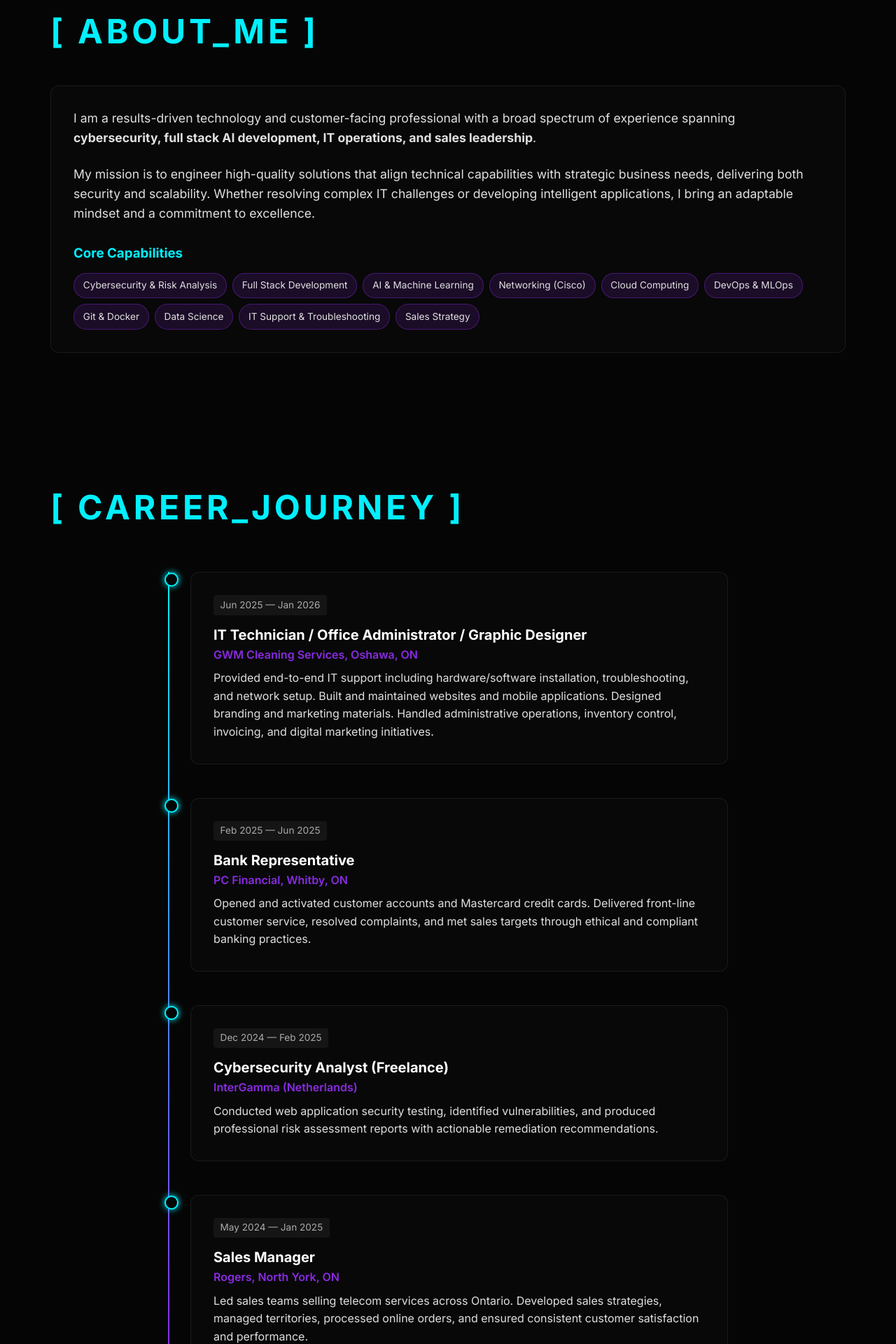
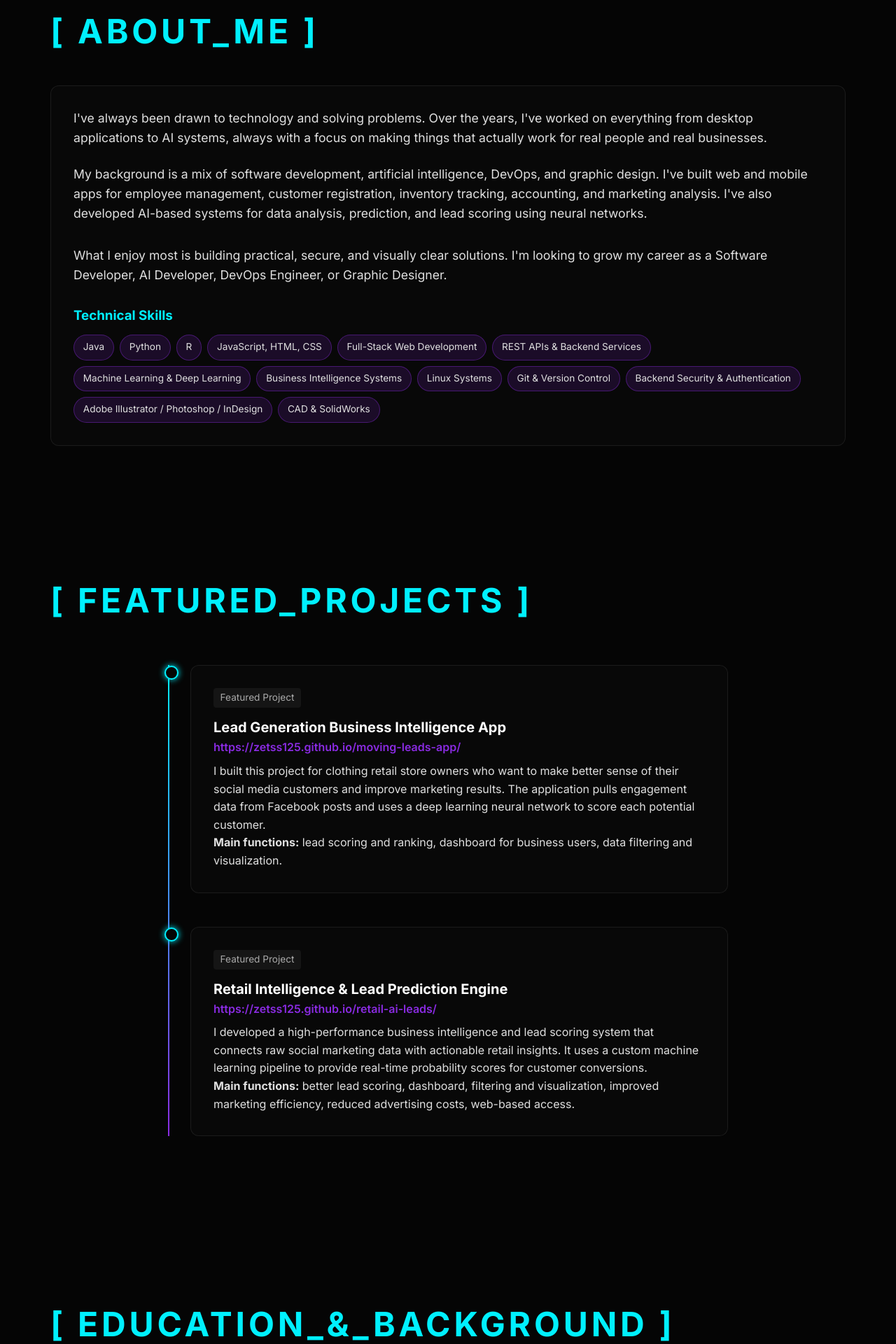
Before and after one commit to zetss125/career-website, a Next.js app: page / in a window 1280 px wide. Shown: the part 880-2800 px from the top of the page at 70% size. Built offline with nearby package versions, Linux system fonts and the light colour scheme.

Commit message:
Align portfolio website content with new PDF

```diff
--- a/src/app/layout.tsx
+++ b/src/app/layout.tsx
@@ -6,8 +6,8 @@ import ChatWidget from '@/components/ChatWidget';
 const inter = Inter({ subsets: ['latin'], variable: '--font-sans' });
 
 export const metadata: Metadata = {
-  title: 'RAWAD ABI NAIM | Full Stack AI & Cybersecurity Professional',
-  description: 'Portfolio of Rawad Abi Naim, Full Stack AI Software Engineer, Cybersecurity Analyst, and Technology Professional.',
+  title: 'RAWAD ABI NAIM | Software & AI Developer | DevOps Engineer | Graphic Designer',
+  description: 'Portfolio of Rawad Abi Naim, covering software development, AI systems, DevOps, cybersecurity-related work, and graphic design.',
 };
 
 export default function RootLayout({
--- a/src/app/page.tsx
+++ b/src/app/page.tsx
@@ -8,16 +8,16 @@ export default function Home() {
         <div className="container">
           <div style={{ maxWidth: '800px' }}>
             <p className="animate-fade-in" style={{ color: 'var(--accent-cyan)', fontWeight: 600, marginBottom: '1rem', letterSpacing: '0.1em', textTransform: 'uppercase' }}>
-              Initializing protocol... Welcome to the portfolio of
+              Professional portfolio of
             </p>
             <h1 className="animate-fade-in delay-100 gradient-text" style={{ marginBottom: '1rem' }}>
               RAWAD ABI NAIM
             </h1>
             <h3 className="animate-fade-in delay-200" style={{ color: '#aaa', fontWeight: 400, fontSize: '1.5rem', marginBottom: '2rem' }}>
-              Full Stack AI Software Engineer & Cybersecurity Analyst
+              Software & AI Developer | DevOps Engineer | Graphic Designer
             </h3>
             <p className="animate-fade-in delay-300" style={{ fontSize: '1.1rem', marginBottom: '3rem', maxWidth: '600px' }}>
-              Bridging robust enterprise solutions with cutting-edge AI and unyielding cybersecurity protocols. Located in Oshawa, ON.
+              I&apos;m drawn to technology and solving problems. My work spans software development, artificial intelligence, DevOps, and graphic design with a focus on practical, secure, and visually clear solutions. Ontario, Canada.
             </p>
             <div className="animate-fade-in delay-400" style={{ display: 'flex', gap: '1rem', flexWrap: 'wrap' }}>
               <a href="#portfolio" className="btn btn-primary">View Professional Portfolio</a>
@@ -34,24 +34,30 @@ export default function Home() {
           <h2>[ About_Me ]</h2>
           <div className="glass-panel" style={{ marginTop: '3rem' }}>
             <p style={{ fontSize: '1.1rem', marginBottom: '1.5rem' }}>
-              I am a results-driven technology and customer-facing professional with a broad spectrum of experience spanning <strong>cybersecurity, full stack AI development, IT operations, and sales leadership</strong>.
+              I&apos;ve always been drawn to technology and solving problems. Over the years, I&apos;ve worked on everything from desktop applications to AI systems, always with a focus on making things that actually work for real people and real businesses.
             </p>
             <p style={{ fontSize: '1.1rem', marginBottom: '2rem' }}>
-              My mission is to engineer high-quality solutions that align technical capabilities with strategic business needs, delivering both security and scalability. Whether resolving complex IT challenges or developing intelligent applications, I bring an adaptable mindset and a commitment to excellence.
+              My background is a mix of software development, artificial intelligence, DevOps, and graphic design. I&apos;ve built web and mobile apps for employee management, customer registration, inventory tracking, accounting, and marketing analysis. I&apos;ve also developed AI-based systems for data analysis, prediction, and lead scoring using neural networks.
+            </p>
+            <p style={{ fontSize: '1.1rem', marginBottom: '2rem' }}>
+              What I enjoy most is building practical, secure, and visually clear solutions. I&apos;m looking to grow my career as a Software Developer, AI Developer, DevOps Engineer, or Graphic Designer.
             </p>
 
-            <h3 style={{ marginTop: '2rem', marginBottom: '1rem', color: 'var(--accent-cyan)' }}>Core Capabilities</h3>
+            <h3 style={{ marginTop: '2rem', marginBottom: '1rem', color: 'var(--accent-cyan)' }}>Technical Skills</h3>
             <div className="badges-container">
-              <span className="badge">Cybersecurity & Risk Analysis</span>
-              <span className="badge">Full Stack Development</span>
-              <span className="badge">AI & Machine Learning</span>
-              <span className="badge">Networking (Cisco)</span>
-              <span className="badge">Cloud Computing</span>
-              <span className="badge">DevOps & MLOps</span>
-              <span className="badge">Git & Docker</span>
-              <span className="badge">Data Science</span>
-              <span className="badge">IT Support & Troubleshooting</span>
-              <span className="badge">Sales Strategy</span>
+              <span className="badge">Java</span>
+              <span className="badge">Python</span>
+              <span className="badge">R</span>
+              <span className="badge">JavaScript, HTML, CSS</span>
+              <span className="badge">Full-Stack Web Development</span>
+              <span className="badge">REST APIs & Backend Services</span>
+              <span className="badge">Machine Learning & Deep Learning</span>
+              <span className="badge">Business Intelligence Systems</span>
+              <span className="badge">Linux Systems</span>
+              <span className="badge">Git & Version Control</span>
+              <span className="badge">Backend Security & Authentication</span>
+              <span className="badge">Adobe Illustrator / Photoshop / InDesign</span>
+              <span className="badge">CAD & SolidWorks</span>
             </div>
           </div>
         </div>
@@ -60,46 +66,28 @@ export default function Home() {
       {/* EXPERIENCE SECTION */}
       <section id="experience" className="section">
         <div className="container">
-          <h2>[ Career_Journey ]</h2>
+          <h2>[ Featured_Projects ]</h2>
           <div style={{ marginTop: '4rem' }}>
             <div className="timeline">
-
               <div className="timeline-item glass-panel">
                 <div className="timeline-content">
-                  <span className="date">Jun 2025 — Jan 2026</span>
-                  <h3>IT Technician / Office Administrator / Graphic Designer</h3>
-                  <div className="company">GWM Cleaning Services, Oshawa, ON</div>
-                  <p>Provided end-to-end IT support including hardware/software installation, troubleshooting, and network setup. Built and maintained websites and mobile applications. Designed branding and marketing materials. Handled administrative operations, inventory control, invoicing, and digital marketing initiatives.</p>
+                  <span className="date">Featured Project</span>
+                  <h3>Lead Generation Business Intelligence App</h3>
+                  <div className="company"><a href="https://zetss125.github.io/moving-leads-app/" target="_blank" rel="noopener noreferrer">https://zetss125.github.io/moving-leads-app/</a></div>
+                  <p>I built this project for clothing retail store owners who want to make better sense of their social media customers and improve marketing results. The application pulls engagement data from Facebook posts and uses a deep learning neural network to score each potential customer.</p>
+                  <p><strong>Main functions:</strong> lead scoring and ranking, dashboard for business users, data filtering and visualization.</p>
                 </div>
               </div>
 
               <div className="timeline-item glass-panel">
                 <div className="timeline-content">
-                  <span className="date">Feb 2025 — Jun 2025</span>
-                  <h3>Bank Representative</h3>
-                  <div className="company">PC Financial, Whitby, ON</div>
-                  <p>Opened and activated customer accounts and Mastercard credit cards. Delivered front-line customer service, resolved complaints, and met sales targets through ethical and compliant banking practices.</p>
+                  <span className="date">Featured Project</span>
+                  <h3>Retail Intelligence & Lead Prediction Engine</h3>
+                  <div className="company"><a href="https://zetss125.github.io/retail-ai-leads/" target="_blank" rel="noopener noreferrer">https://zetss125.github.io/retail-ai-leads/</a></div>
+                  <p>I developed a high-performance business intelligence and lead scoring system that connects raw social marketing data with actionable retail insights. It uses a custom machine learning pipeline to provide real-time probability scores for customer conversions.</p>
+                  <p><strong>Main functions:</strong> better lead scoring, dashboard, filtering and visualization, improved marketing efficiency, reduced advertising costs, web-based access.</p>
                 </div>
               </div>
-
-              <div className="timeline-item glass-panel">
-                <div className="timeline-content">
-                  <span className="date">Dec 2024 — Feb 2025</span>
-                  <h3>Cybersecurity Analyst (Freelance)</h3>
-                  <div className="company">InterGamma (Netherlands)</div>
-                  <p>Conducted web application security testing, identified vulnerabilities, and produced professional risk assessment reports with actionable remediation recommendations.</p>
-                </div>
-              </div>
-
-              <div className="timeline-item glass-panel">
-                <div className="timeline-content">
-                  <span className="date">May 2024 — Jan 2025</span>
-                  <h3>Sales Manager</h3>
-                  <div className="company">Rogers, North York, ON</div>
-                  <p>Led sales teams selling telecom services across Ontario. Developed sales strategies, managed territories, processed online orders, and ensured consistent customer satisfaction and performance.</p>
-                </div>
-              </div>
-
             </div>
           </div>
         </div>
@@ -108,38 +96,39 @@ export default function Home() {
       {/* EDUCATION SECTION */}
       <section id="education" className="section">
         <div className="container">
-          <h2>[ Education_&_Certs ]</h2>
+          <h2>[ Education_&_Background ]</h2>
           <div className="grid grid-cols-2" style={{ marginTop: '3rem' }}>
-
             <div className="glass-panel">
               <h3 style={{ color: 'var(--accent-cyan)' }}>Education</h3>
               <ul style={{ listStyle: 'none', padding: 0, marginTop: '1.5rem' }}>
                 <li style={{ marginBottom: '1.5rem' }}>
-                  <strong>Graduate Certificate — Artificial Intelligence Analysis, Design & Implementation</strong><br/>
-                  <span style={{ color: '#aaa', fontSize: '0.9rem' }}>Durham College, Oshawa, ON (Jan 2025 - Aug 2025)</span>
+                  <strong>Bachelor of Mechatronics Engineering</strong><br/>
+                  <span style={{ color: '#aaa', fontSize: '0.9rem' }}>University of Balamand, Lebanon</span>
                 </li>
                 <li style={{ marginBottom: '1.5rem' }}>
-                  <strong>Bachelor of Nuclear Engineering</strong><br/>
-                  <span style={{ color: '#aaa', fontSize: '0.9rem' }}>Ontario Tech University, Oshawa, ON (Jan 2022 - Jan 2024)</span>
+                  <strong>Final Year Engineering Project</strong><br/>
+                  <span style={{ color: '#aaa', fontSize: '0.9rem' }}>Autonomous Drones — supervised by Dr. Gilbert Tekli</span>
                 </li>
                 <li>
-                  <strong>Bachelor of Mechatronics Engineering</strong><br/>
-                  <span style={{ color: '#aaa', fontSize: '0.9rem' }}>University of Balamand, Lebanon (Sep 2017 - Jul 2021)</span>
+                  <strong>Project Focus</strong><br/>
+                  <span style={{ color: '#aaa', fontSize: '0.9rem' }}>Design and simulation of a drone capable of flying autonomously from one coordinate location to another.</span>
                 </li>
               </ul>
             </div>
 
             <div className="glass-panel">
-              <h3 style={{ color: 'var(--accent-purple)' }}>Certifications & Training</h3>
+              <h3 style={{ color: 'var(--accent-purple)' }}>Additional Experience</h3>
               <div className="badges-container" style={{ marginTop: '1.5rem' }}>
-                <span className="badge">Cisco Introduction to Cybersecurity</span>
-                <span className="badge">CCNA Routing & Switching</span>
-                <span className="badge">Ethical Hacking (Udemy)</span>
-                <span className="badge">Advanced Python</span>
-                <span className="badge">Wireshark Network Analysis</span>
+                <span className="badge">Java Desktop Applications</span>
+                <span className="badge">Library Management System</span>
+                <span className="badge">Employee Registry System</span>
+                <span className="badge">Authentication System</span>
+                <span className="badge">Android Payment App</span>
+                <span className="badge">Python Security & Backend Projects</span>
+                <span className="badge">AI & Machine Learning Work</span>
+                <span className="badge">MATLAB / Simulink / Unreal Engine</span>
               </div>
             </div>
-
           </div>
         </div>
       </section>
@@ -150,12 +139,12 @@ export default function Home() {
           <div className="glass-panel" style={{ textAlign: 'center', padding: '4rem 2rem', background: 'linear-gradient(145deg, rgba(10,10,10,0.8) 0%, rgba(0,240,255,0.05) 100%)' }}>
             <h2 style={{ marginBottom: '1rem', fontSize: '2.5rem' }}>Professional Portfolio Ready</h2>
             <p style={{ maxWidth: '700px', margin: '0 auto 1.5rem auto', color: '#ccc', fontSize: '1.1rem' }}>
-              Explore my professional portfolio PDF showcasing AI software engineering, cybersecurity assessments, cloud and DevOps implementations, and enterprise-ready solutions.
+              This portfolio highlights software development, AI systems, DevOps thinking, cybersecurity-related work, and creative design work aligned with the new PDF document.
             </p>
             <ul style={{ listStyle: 'none', padding: 0, margin: '0 auto 2rem auto', maxWidth: '600px', color: '#ddd', lineHeight: 1.8 }}>
-              <li>• Full-stack AI applications and intelligent automation</li>
-              <li>• Cybersecurity analysis, risk evaluation, and remediation strategies</li>
-              <li>• Software development, systems integration, and technical leadership</li>
+              <li>• Software development and backend systems</li>
+              <li>• AI, machine learning, and business intelligence</li>
+              <li>• Security testing, automation, and practical engineering</li>
             </ul>
             <a
               href="/RAWAD%20ABI%20NAIM%20AI%20SOFT%20ENGINEER%20NEW.pdf"
```
